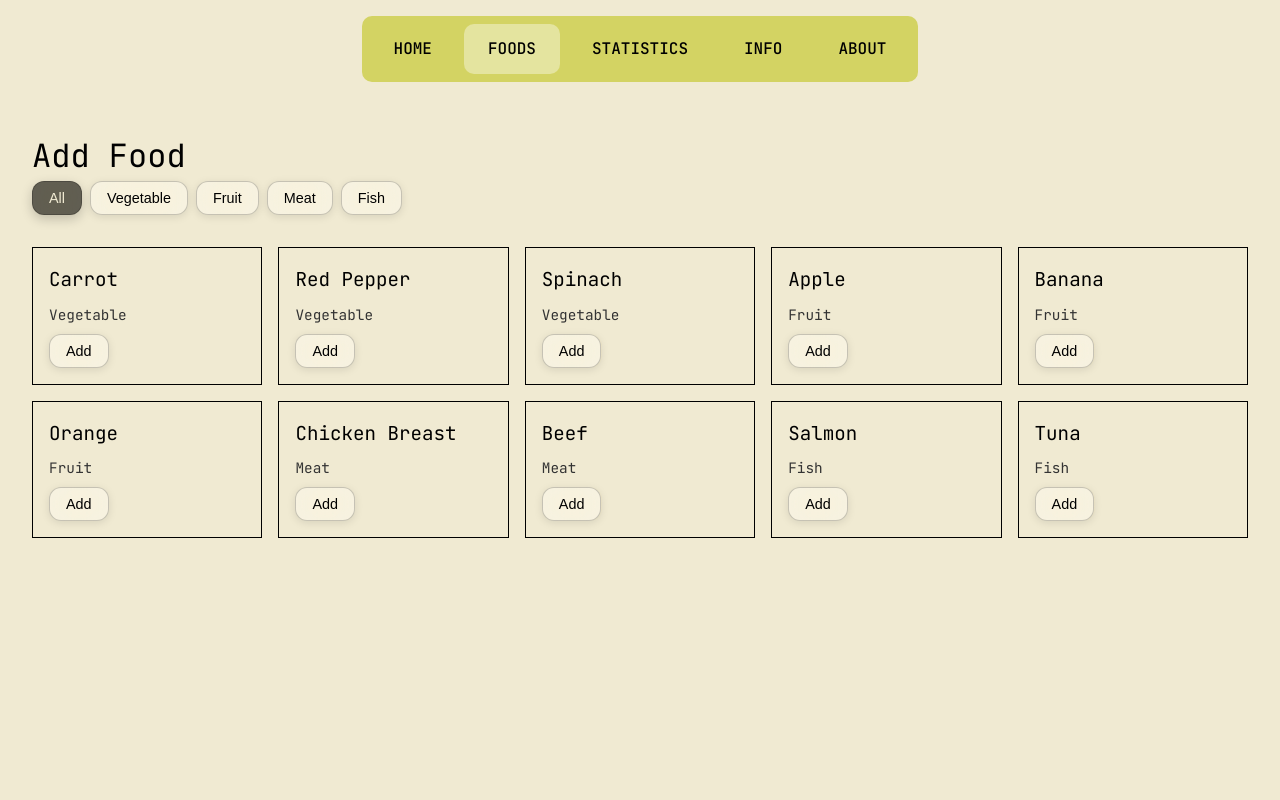
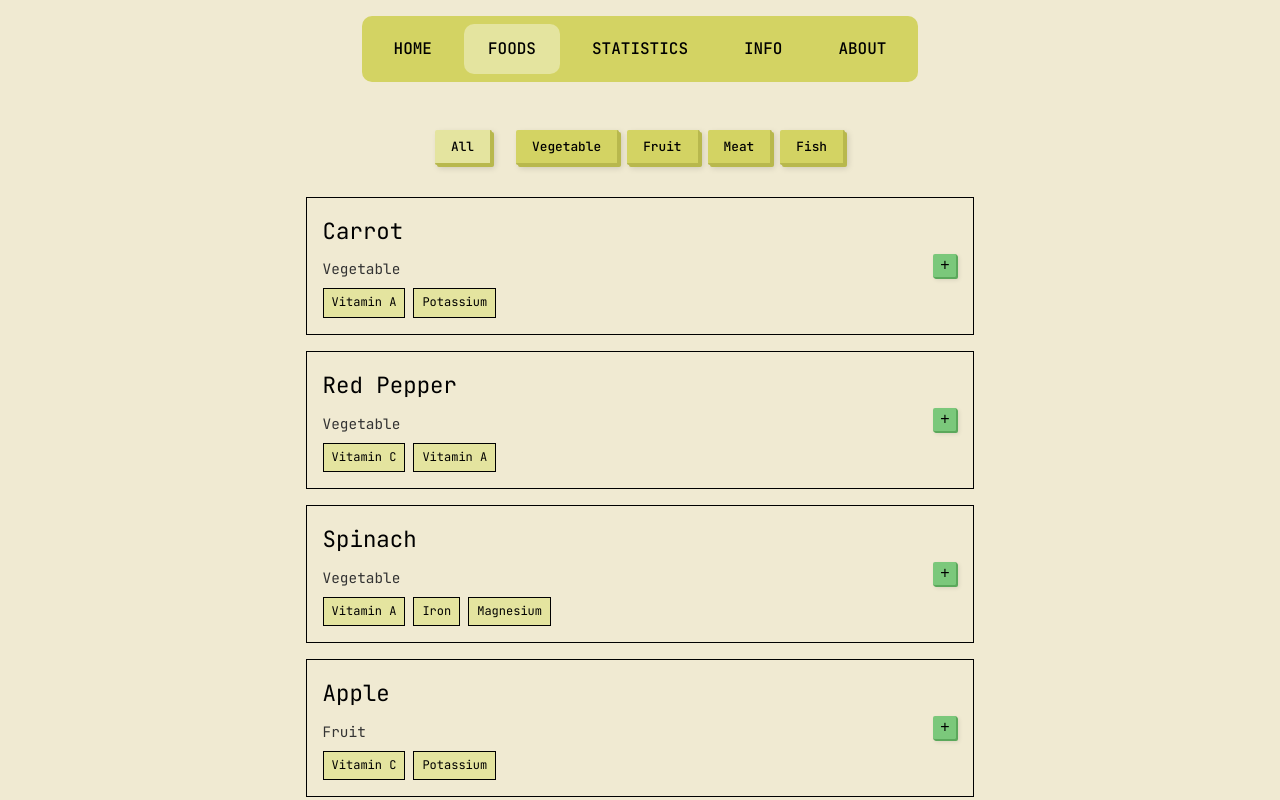
Before and after one commit to MatejHlavac/Micronutrient_Tracker, a Vue app: page /add in a window 1280 px wide. Shown: the top 800 px of the page. Built offline with nearby package versions, Linux system fonts and the light colour scheme.

Commit message:
Update AddFoodView & FoodCard
Úprava dizajnu AddFoodView a FoodCard

```diff
--- a/src/components/FoodCard.vue
+++ b/src/components/FoodCard.vue
@@ -1,5 +1,7 @@
 <script>
 import { useNutritionStore } from '@/stores/nutritions';
+import foodsData from '@/data/foods.json'
+import micronutrientsData from '@/data/micronutrients.json'
 
 export default {
     name: 'FoodCard',
@@ -27,6 +29,24 @@ export default {
 
         addedCount() {
             return this.store.dailyFoods.filter(id => id === this.foodItem.id).length
+        },
+
+        food() {
+            return foodsData.find(f => f.id === this.foodItem.id)
+        },
+
+        micronutrients() {
+            if (!this.food || !this.food.micronutrients) {
+                return []
+            }
+
+            return Object.keys(this.food.micronutrients).map(nutrientId => {
+                const nutrient = micronutrientsData.find(n => n.id === nutrientId)
+                return {
+                    name: nutrient ? nutrient.name : nutrientId,
+                    points: this.food.micronutrients[nutrientId]
+                }
+            })
         }
     }
 }
@@ -34,11 +54,24 @@ export default {
 
 <template>
     <div class = "food-card">
-        <h3>{{ foodItem.name }}</h3>
-        <p class = "category">{{ foodItem.category }}</p>
-        <p v-if = "addedCount > 0" class = "added-count">Added: {{ addedCount }}x</p>
-        <button @click = "addFood()" class = "add-button">Add</button>
-        <button v-if="addedCount > 0" @click = "removeFood()" class = "remove-button">Remove</button>
+        <div class="food-content">
+            <h3>{{ foodItem.name }}</h3>
+            <p class = "category">{{ foodItem.category }}</p>
+            <div v-if="micronutrients.length > 0" class="micronutrients">
+                <div class="micronutrients-list">
+                    <span v-for="nutrient in micronutrients" :key="nutrient.name" class="nutrient-tag">
+                        {{ nutrient.name }}
+                    </span>
+                </div>
+            </div>
+        </div>
+        <div class="buttons-container">
+            <p v-if = "addedCount > 0" class = "added-count">Added: {{ addedCount }}x</p>
+            <div class="buttons">
+                <button @click = "addFood()" class = "add-button">+</button>
+                <button v-if="addedCount > 0" @click = "removeFood()" class = "remove-button">-</button>
+            </div>
+        </div>
     </div>
 </template>
 
@@ -47,11 +80,19 @@ export default {
 	border: 1px solid var(--color-border);
 	padding: 1rem;
 	background: var(--color-background);
+	display: flex;
+	justify-content: space-between;
+	align-items: center;
+	position: relative;
+}
+
+.food-content {
+	flex: 1;
 }
 
 .food-card h3 {
 	margin: 0 0 0.5rem 0;
-	font-size: 1.2rem;
+	font-size: 1.4rem;
 	color: var(--color-text);
 }
 
@@ -62,49 +103,107 @@ export default {
 	text-transform: capitalize;
 }
 
-.add-button {
-	margin-top: 0.5rem;
-	padding: 0.5rem 1rem;
-	background: rgba(255, 255, 255, 0.4);
-	backdrop-filter: blur(20px) saturate(180%);
-	color: var(--color-text);
-	border: 1px solid rgba(0, 0, 0, 0.2);
-	border-radius: 12px;
-	cursor: pointer;
-	font-size: 0.9rem;
-	transition: all 0.2s;
-	box-shadow: 0 2px 8px rgba(0, 0, 0, 0.1);
-}
-
-.add-button:hover {
-	background: rgba(255, 255, 255, 0.6);
-	box-shadow: 0 4px 12px rgba(0, 0, 0, 0.15);
+.buttons-container {
+	display: flex;
+	flex-direction: row;
+	gap: 1rem;
+	align-items: center;
+	justify-content: center;
 }
 
 .added-count {
-	margin: 0.5rem 0;
+	margin: 0;
 	color: var(--color-text);
 	font-weight: bold;
 	font-size: 0.9rem;
 }
 
+.buttons {
+	display: flex;
+	flex-direction: column;
+	gap: 0.5rem;
+	align-items: center;
+}
+
+.add-button {
+	padding: 0;
+	width: 1.5rem;
+	height: 1.5rem;
+	background: #7BC87B;
+	border-radius: 2px;
+	transition: all 0.2s;
+	color: var(--color-text);
+	cursor: pointer;
+	font-size: 1rem;
+	font-weight: 500;
+	display: flex;
+	align-items: center;
+	justify-content: center;
+	box-shadow: 1px 1px 0 #5BA85B, 2px 2px 4px rgba(0, 0, 0, 0.1);
+	transform: translate(0, 0);
+	border-right: 1px solid #5BA85B;
+	border-bottom: 1px solid #5BA85B;
+	border-top: none;
+	border-left: none;
+}
+
+.add-button:hover {
+	box-shadow: 0.5px 0.5px 0 #5BA85B, 1px 1px 2px rgba(0, 0, 0, 0.08);
+	transform: translate(0.5px, 0.5px);
+}
+
+.add-button:active {
+	box-shadow: 0.25px 0.25px 0 #5BA85B, 0.5px 0.5px 1px rgba(0, 0, 0, 0.05);
+	transform: translate(0.75px, 0.75px);
+}
+
 .remove-button {
-	margin-top: 0.5rem;
-	margin-left: 0.5rem;
-	padding: 0.5rem 1rem;
-	background: rgba(255, 255, 255, 0.4);
-	backdrop-filter: blur(20px) saturate(180%);
+	padding: 0;
+	width: 1.5rem;
+	height: 1.5rem;
+	background: #e07a7a;
+	border-radius: 2px;
+	transition: all 0.2s;
 	color: var(--color-text);
-	border: 1px solid rgba(0, 0, 0, 0.2);
-	border-radius: 12px;
 	cursor: pointer;
-	font-size: 0.9rem;
-	transition: all 0.2s;
-	box-shadow: 0 2px 8px rgba(0, 0, 0, 0.1);
+	font-size: 1.2rem;
+	font-weight: 500;
+	display: flex;
+	align-items: center;
+	justify-content: center;
+	box-shadow: 1px 1px 0 #c55a5a, 2px 2px 4px rgba(0, 0, 0, 0.1);
+	transform: translate(0, 0);
+	border-right: 1px solid #c55a5a;
+	border-bottom: 1px solid #c55a5a;
+	border-top: none;
+	border-left: none;
 }
 
 .remove-button:hover {
-	background: rgba(255, 255, 255, 0.6);
-	box-shadow: 0 4px 12px rgba(0, 0, 0, 0.15);
+	box-shadow: 0.5px 0.5px 0 #c55a5a, 1px 1px 2px rgba(0, 0, 0, 0.08);
+	transform: translate(0.5px, 0.5px);
+}
+
+.remove-button:active {
+	box-shadow: 0.25px 0.25px 0 #c55a5a, 0.5px 0.5px 1px rgba(0, 0, 0, 0.05);
+	transform: translate(0.75px, 0.75px);
+}
+
+.micronutrients {
+	margin-top: 0.5rem;
+}
+
+.micronutrients-list {
+	display: flex;
+	flex-wrap: wrap;
+	gap: 0.5rem;
+}
+
+.nutrient-tag {
+	font-size: 0.75rem;
+	color: var(--color-text);
+	padding: 0.25rem 0.5rem;
+	border: 1px solid var(--color-border);
+	background: #e4e49f;
 }
 </style>
--- a/src/views/AddFoodView.vue
+++ b/src/views/AddFoodView.vue
@@ -36,8 +36,6 @@ export default {
 
 <template>
     <div class = "add-food">
-        <h1>Add Food</h1>
-
         <div class = "filters">
             <button v-for="category in ['all', 'vegetable', 'fruit', 'meat', 'fish']"
                 :key = "category"
@@ -61,14 +59,22 @@ export default {
 }
 
 .foods-list {
-	display: grid;
-	grid-template-columns: repeat(auto-fill, minmax(200px, 1fr));
+	display: flex;
+	flex-direction: column;
+	align-items: center;
 	gap: 1rem;
 	margin-top: 2rem;
 }
 
+.foods-list .food-card {
+	max-width: 55%;
+	width: 100%;
+}
+
 .filters {
 	display: flex;
+	justify-content: center;
+	align-items: center;
 	gap: 0.5rem;
 	margin-bottom: 2rem;
 	flex-wrap: wrap;
@@ -76,27 +82,38 @@ export default {
 
 .filter-button {
 	padding: 0.5rem 1rem;
-	background: rgba(255, 255, 255, 0.4);
-	backdrop-filter: blur(20px) saturate(180%);
-	border: 1px solid rgba(0, 0, 0, 0.2);
-	border-radius: 12px;
-	cursor: pointer;
-	font-size: 0.9rem;
+	background: #d3d363;
+	border-radius: 2px;
 	transition: all 0.2s;
 	text-transform: capitalize;
 	color: var(--color-text);
-	box-shadow: 0 2px 8px rgba(0, 0, 0, 0.1);
+	cursor: pointer;
+	font-family: "JetBrains Mono", monospace;
+	font-size: 0.8rem;
+	font-weight: 500;
+	box-shadow: 2px 2px 0 #b8b84d, 3px 3px 6px rgba(0, 0, 0, 0.15);
+	transform: translate(0, 0);
+	border-right: 2px solid #b8b84d;
+	border-bottom: 2px solid #b8b84d;
+	border-top: none;
+	border-left: none;
+}
+
+.filter-button:first-child {
+	margin-right: 1rem;
 }
 
 .filter-button:hover {
-	background: rgba(255, 255, 255, 0.6);
-	box-shadow: 0 4px 12px rgba(0, 0, 0, 0.15);
+	box-shadow: 1px 1px 0 #b8b84d, 2px 2px 4px rgba(0, 0, 0, 0.1);
+	transform: translate(1px, 1px);
+}
+
+.filter-button:active {
+	box-shadow: 0.5px 0.5px 0 #b8b84d, 1px 1px 2px rgba(0, 0, 0, 0.08);
+	transform: translate(1.5px, 1.5px);
 }
 
 .filter-button.active {
-	background: rgba(0, 0, 0, 0.6);
-	color: var(--color-background);
-	backdrop-filter: blur(20px) saturate(180%);
-	box-shadow: 0 4px 12px rgba(0, 0, 0, 0.2);
+	background: #e4e49f;
 }
 </style>
```
